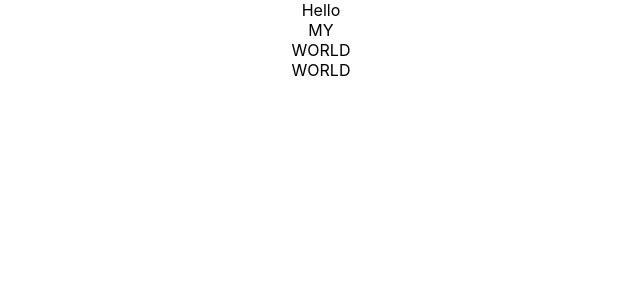
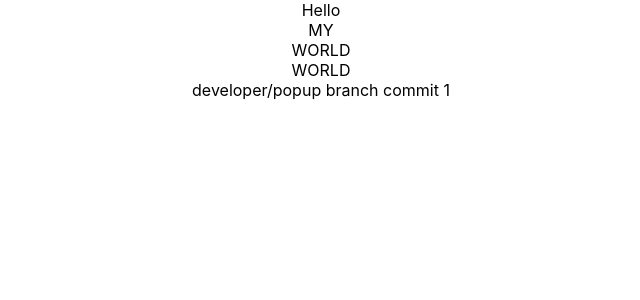
Before and after one commit to zemosamurai/git-flow, a React (Create React App) app: page / in a window 1280 px wide. Shown: the top 300 px of the page, without its empty margins (319-959 px from the left). Built offline with nearby package versions, Linux system fonts and the light colour scheme.

Commit message:
developer/popup branch commit 1

```diff
--- a/src/App.tsx
+++ b/src/App.tsx
@@ -8,6 +8,7 @@ function App() {
       <div>MY</div>
       <div>WORLD</div>
       <div>WORLD</div>
+      <div>developer/popup branch commit 1</div>
     </div>
   );
 }
```
